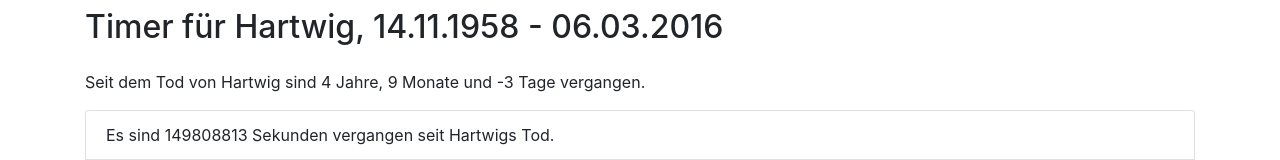
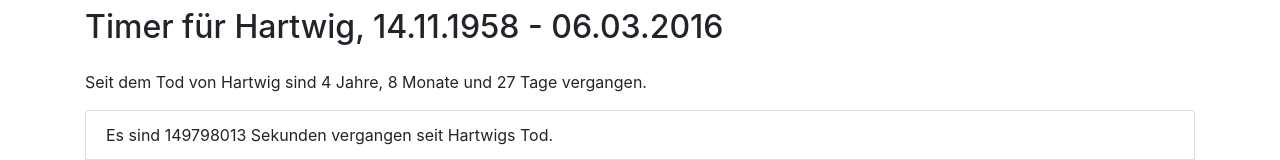
Before and after one commit to s7evinkelevra/woke-customer-timer, a React (Create React App) app: page /ernst in a window 1280 px wide. Shown: the part 122-282 px from the top of the page. Built offline with nearby package versions, Linux system fonts and the light colour scheme; no server answers.

Commit message:
fixed duration calc by letting the library do it lul

```diff
--- a/src/components/Ernst.js
+++ b/src/components/Ernst.js
@@ -1,20 +1,11 @@
 import React, {useState, useEffect} from 'react';
-import { addMonths, addYears, differenceInDays, differenceInHours, differenceInMilliseconds, differenceInMonths, differenceInSeconds, differenceInWeeks, differenceInYears, getDate, getDay, getMonth, getYear, subYears } from 'date-fns';
-import _ from 'lodash';
-
-const calculateTimeDiffHuman = (nowDate, targetDate) => {
-  const years = getYear(nowDate) - getYear(targetDate);
-  const months = getMonth(nowDate) - getMonth(targetDate);
-  const days = getDate(nowDate) - getDate(targetDate);
-
-  return {years,months,days};
-}
+import { differenceInDays, differenceInHours, differenceInMonths, differenceInSeconds, differenceInWeeks, differenceInYears, intervalToDuration } from 'date-fns';
 
 
 const Ernst = () => {
   const [nowDate, setNowDate] = useState(new Date())
-  const harwtigDate = Date.parse('06 Mar 2016 00:00:00 GMT')
-  const {years,months,days} = calculateTimeDiffHuman(nowDate, harwtigDate);
+  const harwtigDate = Date.parse('06 Mar 2016 03:00:00 GMT')
+  const { years, months, days } = intervalToDuration({ start: harwtigDate, end: nowDate });
 
   const functionsForTime = [
     {fn:differenceInSeconds,name:"Sekunden"},
```
